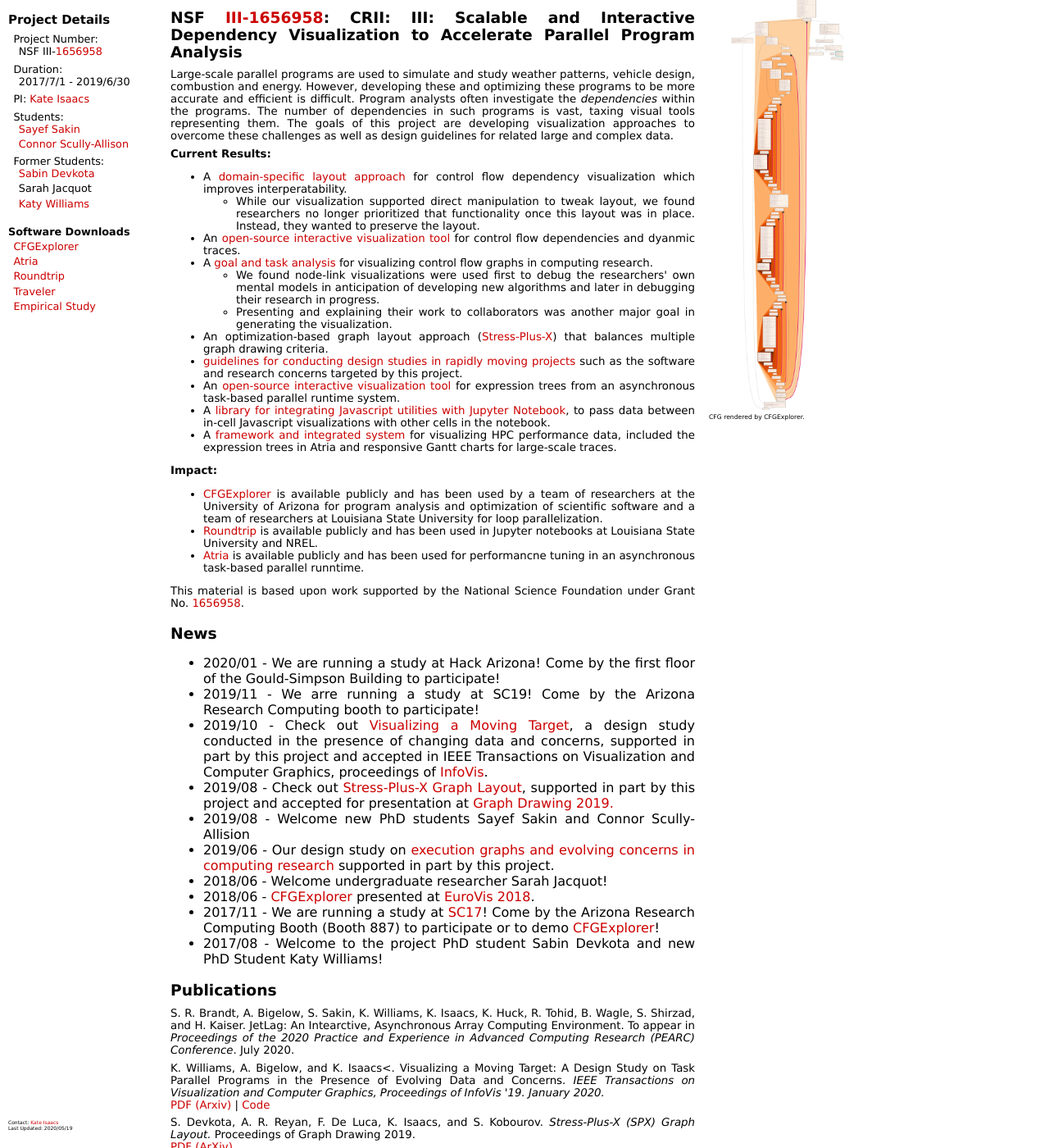
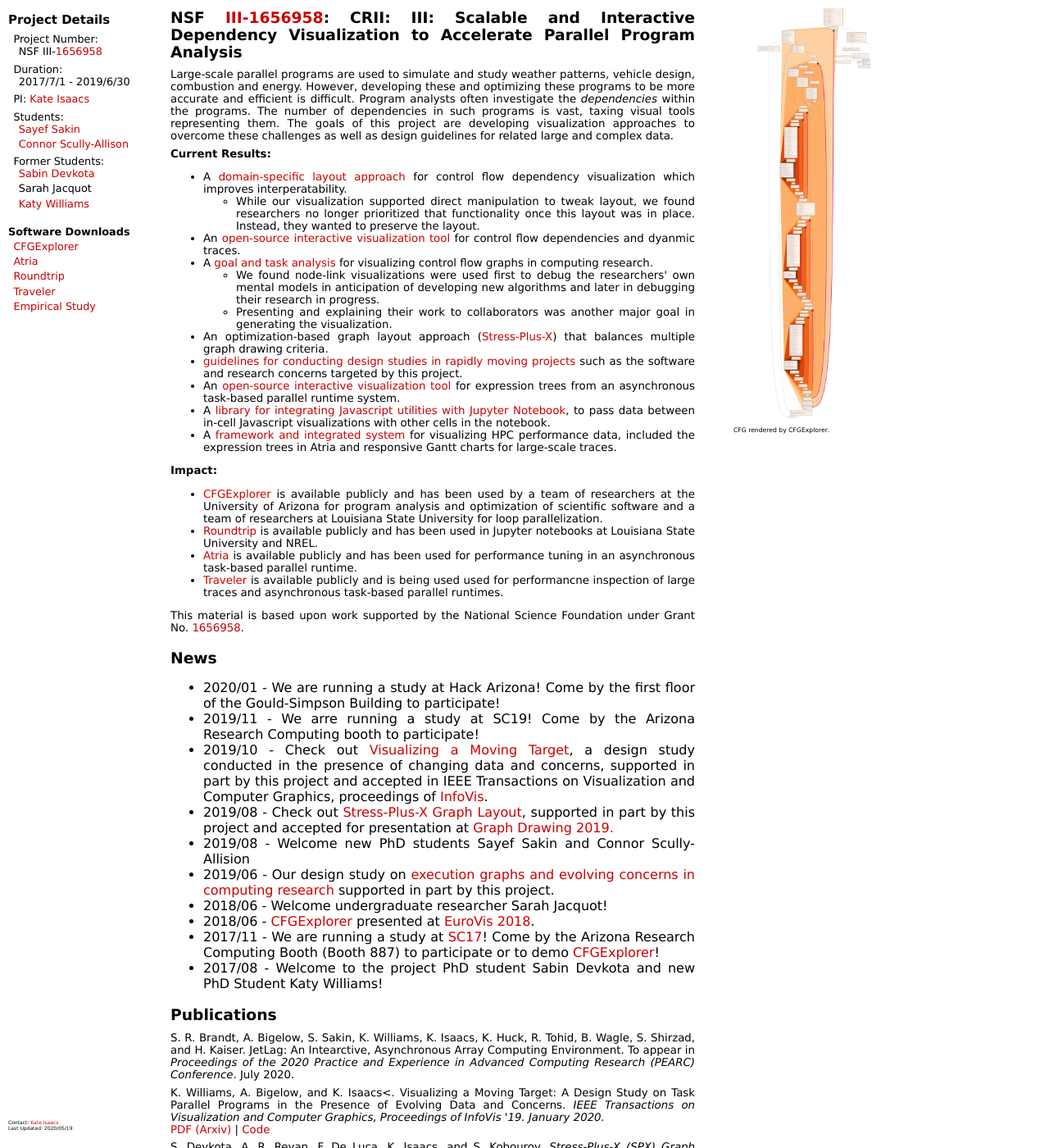
Before and after one commit to hdc-arizona/hdc-arizona.github.io, a Jekyll site: the page projects/dependencies/index.html, which Jekyll copies as it is, in a window 1280 px wide and 1400 px high. Shown: the whole window at 82% size. Built offline with Jekyll 4.4.1, drawn with Linux system fonts in a browser that asks for light colours; nearby versions of some CDN libraries.

Commit message:
Style tweaks for CRII website.

```diff
--- a/projects/dependencies/dep.css
+++ b/projects/dependencies/dep.css
@@ -22,9 +22,9 @@
 .rightdiv {
   position: fixed;
   margin-top: 0px;
-  top: 0px;
-  left: 865px;
-  width: 175px;
+  top: 10px;
+  left: 885px;
+  width: 200px;
   font-family: Geneva, Helvetica, Arial, sans-serif;
   font-size: 80%;
 }
@@ -35,6 +35,7 @@
 
 .smalltext {
   font-size: 60%;
+  margin: 10px;
 }
 
 .footerdiv {
--- a/projects/dependencies/index.html
+++ b/projects/dependencies/index.html
@@ -101,7 +101,8 @@
        <ul class="mainul">
 	 <li><a href="http://github.com/hdc-arizona/cfgexplorer">CFGExplorer</a> is available publicly and has been used by a team of researchers at the University of Arizona for program analysis and optimization of scientific software and a team of researchers at Louisiana State University for loop parallelization.</li>
 	 <li><a href="https://github.com/hdc-arizona/roundtrip">Roundtrip</a> is available publicly and has been used in Jupyter notebooks at Louisiana State University and NREL.</li>
-	 <li><a href="https://github.com/hdc-arizona/traveler-tree">Atria</a> is available publicly and has been used for performancne tuning in an asynchronous task-based parallel runntime.
+	 <li><a href="https://github.com/hdc-arizona/traveler-tree">Atria</a> is available publicly and has been used for performance tuning in an asynchronous task-based parallel runtime.</li>
+	 <li><a href="https://github.com/hdc-arizona/traveler-integrated">Traveler</a> is available publicly and is being used used for performancne inspection of large traces and asynchronous task-based parallel runtimes.</li>
        </ul>
     </p>
 
```
